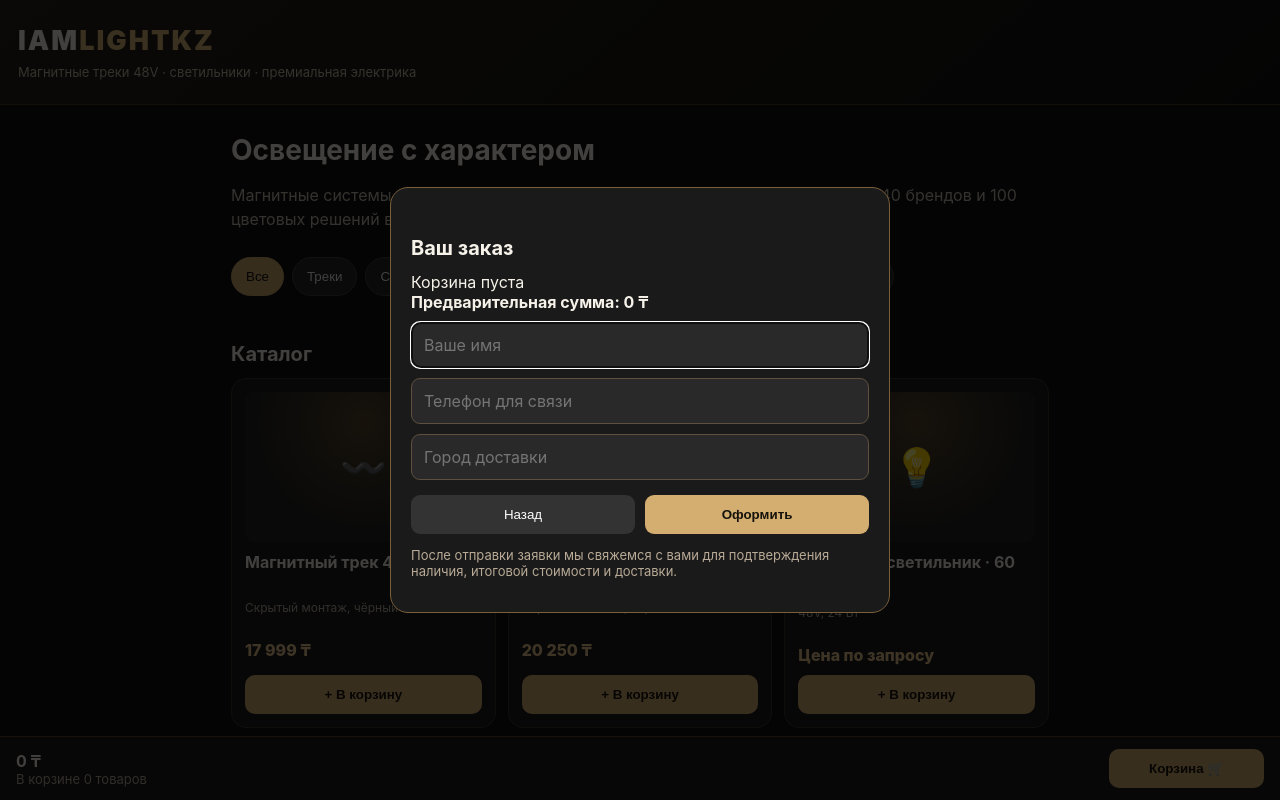
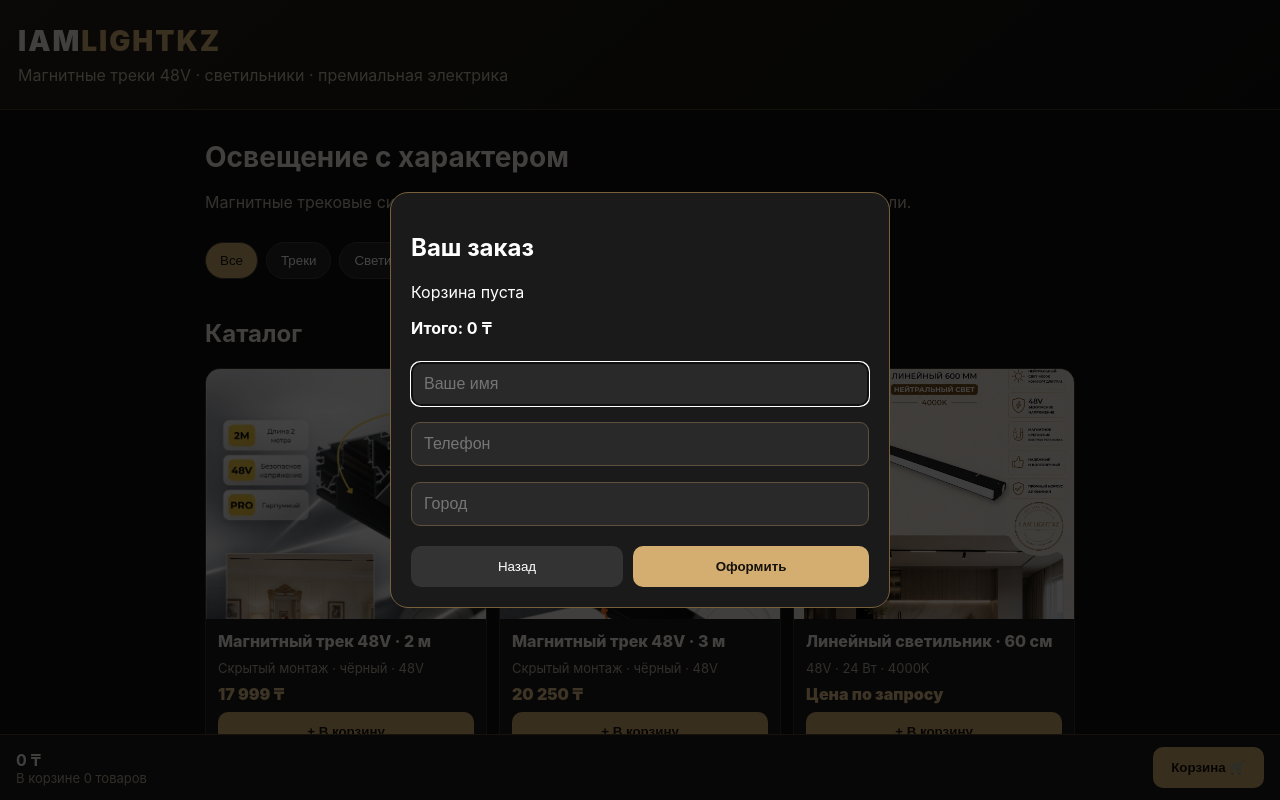
Before and after one commit to iamlightkz/iamlightkz.github.io, a plain HTML site: page index.html in a window 1280 px wide. Both pictures are taken after a click on the button "Корзина 🛒". Shown: the top 800 px of the page. Drawn offline with Linux system fonts and the light colour scheme.

Commit message:
Refactor HTML structure and styles

```diff
--- a/index.html
+++ b/index.html
@@ -4,181 +4,223 @@
 <meta charset="utf-8">
 <meta name="viewport" content="width=device-width,initial-scale=1,viewport-fit=cover">
 <title>IAMLIGHTKZ — магазин освещения</title>
-  <meta name="theme-color" content="#101010">
 
 <style>
 *{box-sizing:border-box}
+
 body{
   margin:0;
   background:#101010;
   color:#f6f2e9;
-      font-family:-apple-system,BlinkMacSystemFont,'Segoe UI',sans-serif
+  font-family:-apple-system,BlinkMacSystemFont,"Segoe UI",sans-serif
 }
+
 header{
   padding:24px 18px;
   background:linear-gradient(140deg,#252019,#101010);
   border-bottom:1px solid #493b24
 }
+
 .brand{
+  font-size:28px;
   font-weight:900;
-      letter-spacing:2px;
-      font-size:27px
+  letter-spacing:2px
 }
+
 .brand span{color:#d7b474}
+
 .tag{
-      color:#c8bda8;
-      font-size:13px;
-      margin-top:7px
+  margin-top:7px;
+  color:#c8bda8
 }
+
 .wrap{
-      max-width:850px;
+  max-width:900px;
   margin:auto;
-      padding:20px 16px 110px
+  padding:20px 15px 120px
 }
-    h1{font-size:28px;margin:8px 0}
-    h2{font-size:20px;margin:28px 0 12px}
-    .intro{color:#c5beb2;line-height:1.5}
+
+h1{
+  font-size:28px;
+  margin:10px 0
+}
+
+.intro{
+  line-height:1.5;
+  color:#c5beb2
+}
+
 .chips{
   display:flex;
   gap:8px;
-      overflow:auto;
-      padding:10px 0 18px
+  overflow-x:auto;
+  padding:12px 0 20px
 }
+
 .chip{
-      white-space:nowrap;
+  border:1px solid #484039;
   background:#242424;
-      color:#eee;
-      border:1px solid #484039;
-      border-radius:22px;
-      padding:11px 14px
+  color:white;
+  padding:10px 14px;
+  border-radius:25px;
+  white-space:nowrap
 }
+
 .chip.active{
-      background:#cba869;
-      color:#111;
-      border-color:#cba869
+  background:#d4ae70;
+  color:#111
 }
+
 .grid{
   display:grid;
-      grid-template-columns:repeat(2,minmax(0,1fr));
+  grid-template-columns:repeat(2,1fr);
   gap:12px
 }
+
 .item{
   background:#1c1c1c;
   border:1px solid #3b342a;
   border-radius:15px;
-      padding:13px;
+  overflow:hidden;
+  display:flex;
+  flex-direction:column
+}
+
+.photo{
+  width:100%;
+  height:190px;
+  object-fit:cover;
+  display:block;
+  background:#222
+}
+
+.info{
+  padding:12px;
   display:flex;
   flex-direction:column;
-      gap:10px
+  gap:8px;
+  flex:1
 }
-    .visual{
-      height:100px;
-      border-radius:10px;
-      background:radial-gradient(circle at 50% 20%,#53432a,#222 65%);
-      display:grid;
-      place-items:center;
-      font-size:38px
+
+.name{
+  font-weight:800;
+  line-height:1.3
 }
-    .name{
-      font-weight:700;
-      line-height:1.35;
-      min-height:38px
+
+.desc{
+  font-size:13px;
+  color:#b9afa0
 }
-    .note{
-      font-size:12px;
-      color:#b9afa0;
-      min-height:30px
-    }
+
 .price{
   color:#e8c58b;
-      font-weight:800
+  font-weight:900
 }
-    .add,.primary{
-      background:#d4ae70;
+
+.add{
+  margin-top:auto;
   border:0;
   border-radius:10px;
   padding:12px;
-      font-weight:800;
-      color:#15110b
+  background:#d4ae70;
+  color:#15110b;
+  font-weight:900
 }
-    .add{margin-top:auto}
+
 .bar{
   position:fixed;
-      bottom:0;
   left:0;
   right:0;
-      padding:12px 16px calc(12px + env(safe-area-inset-bottom));
+  bottom:0;
+  z-index:20;
   background:#191919;
   border-top:1px solid #55442e;
+  padding:12px 16px calc(12px + env(safe-area-inset-bottom));
   display:flex;
   align-items:center;
-      justify-content:space-between;
-      gap:12px
+  justify-content:space-between
 }
-    .bar button{min-width:155px}
+
+.primary{
+  background:#d4ae70;
+  color:#15110b;
+  border:0;
+  border-radius:10px;
+  padding:13px 18px;
+  font-weight:900
+}
+
 .muted{
   color:#b8aa96;
   font-size:13px
 }
+
 dialog{
+  width:min(94vw,500px);
   background:#1a1a1a;
-      color:#f6f2e9;
+  color:white;
   border:1px solid #79603b;
   border-radius:18px;
-      width:min(94vw,500px);
-      max-height:85vh;
   padding:20px
 }
-    dialog::backdrop{background:#000b}
+
+dialog::backdrop{
+  background:#000b
+}
+
 .line{
   display:flex;
   justify-content:space-between;
-      gap:8px;
+  gap:10px;
   padding:10px 0;
   border-bottom:1px solid #333
 }
+
 .qty button{
-      background:#363029;
   border:0;
+  background:#39332b;
   color:white;
-      padding:5px 10px;
-      border-radius:7px
+  border-radius:7px;
+  padding:6px 10px
 }
+
 .field{
-      display:block;
   width:100%;
   padding:12px;
-      margin:10px 0;
+  margin:8px 0;
+  border-radius:9px;
+  border:1px solid #5d503d;
   background:#292929;
   color:white;
-      border:1px solid #5d503d;
-      border-radius:9px;
-      font:inherit
+  font-size:16px
 }
+
 .actions{
   display:flex;
   gap:10px;
-      margin-top:15px
+  margin-top:12px
 }
+
 .actions button{
-      flex:1;
-      padding:12px;
-      border-radius:9px
+  flex:1
 }
+
 .secondary{
+  border:0;
   background:#333;
   color:white;
-      border:0
+  border-radius:10px
 }
+
 .footer{
-      margin:30px 0;
+  margin-top:30px;
   color:#b5a995;
-      font-size:13px;
   line-height:1.6
 }
-    @media(min-width:650px){
+
+@media(min-width:700px){
   .grid{grid-template-columns:repeat(3,1fr)}
-      .visual{height:150px}
+  .photo{height:250px}
 }
 </style>
 </head>
@@ -193,24 +235,26 @@
 </header>
 
 <main class="wrap">
+
 <h1>Освещение с характером</h1>
 
 <p class="intro">
-    Магнитные системы, светильники, блоки питания, розетки и выключатели.
-    Более 40 брендов и 100 цветовых решений в ассортименте.
+Магнитные трековые системы 48V, светильники, блоки питания,
+розетки и выключатели.
 </p>
 
 <div id="filters" class="chips"></div>
 
 <h2>Каталог</h2>
-  <div class="grid" id="products"></div>
 
-  <p class="footer">
+<div id="products" class="grid"></div>
+
+<div class="footer">
 📍 Астана, Expostroy, бутик 326<br>
 📦 Доставка по Казахстану и России<br>
-    Цены в каталоге ориентировочные — подтверждаются при оформлении заказа.
-    Оплата согласовывается с менеджером.
-  </p>
+Цены подтверждаются при оформлении заказа.
+</div>
+
 </main>
 
 <div class="bar">
@@ -224,399 +268,366 @@
   </button>
 </div>
 
-<dialog id="cartDialog">
+<dialog id="cart">
+
 <h2>Ваш заказ</h2>
 
 <div id="cartLines"></div>
 
-  <strong id="cartTotal"></strong>
+<p><strong id="cartTotal"></strong></p>
 
-  <input
-    class="field"
-    id="customer"
-    placeholder="Ваше имя"
-    maxlength="80"
-  >
+<input id="name" class="field" placeholder="Ваше имя">
 
-  <input
-    class="field"
-    id="phone"
-    placeholder="Телефон для связи"
-    maxlength="40"
-  >
+<input id="phone" class="field" placeholder="Телефон">
 
-  <input
-    class="field"
-    id="city"
-    placeholder="Город доставки"
-    maxlength="100"
-  >
+<input id="city" class="field" placeholder="Город">
 
 <div class="actions">
-    <button
-      class="secondary"
-      onclick="document.getElementById('cartDialog').close()"
-    >
+
+<button class="secondary"
+onclick="document.getElementById('cart').close()">
 Назад
 </button>
 
-    <button
-      class="primary"
-      id="orderButton"
-      onclick="order()"
-    >
+<button class="primary" id="sendButton" onclick="sendOrder()">
 Оформить
 </button>
+
 </div>
 
-  <p class="muted">
-    После отправки заявки мы свяжемся с вами для подтверждения наличия,
-    итоговой стоимости и доставки.
-  </p>
 </dialog>
 
 <script>
 
-const WORKER_URL =
-  'https://iamlightkz-orders.islam0100tj.workers.dev/order';
+const WORKER =
+"https://iamlightkz-orders.islam0100tj.workers.dev/order";
 
-const products = [
+const GH =
+"https://raw.githubusercontent.com/iamlightkz/iamlightkz.github.io/main/";
+
+const products=[
+
 {
 id:1,
-    n:'Магнитный трек 48V · 2 м',
-    d:'Скрытый монтаж, чёрный',
-    p:17999,
-    c:'Треки',
-    e:'〰️'
+name:"Магнитный трек 48V · 2 м",
+desc:"Скрытый монтаж · чёрный · 48V",
+price:17999,
+cat:"Треки",
+img:GH+"IMG_6044.jpeg"
 },
+
 {
 id:2,
-    n:'Магнитный трек 48V · 3 м',
-    d:'Скрытый монтаж, чёрный',
-    p:20250,
-    c:'Треки',
-    e:'〰️'
+name:"Магнитный трек 48V · 3 м",
+desc:"Скрытый монтаж · чёрный · 48V",
+price:20250,
+cat:"Треки",
+img:GH+"IMG_6045.jpeg"
 },
+
 {
 id:3,
-    n:'Линейный светильник · 60 см',
-    d:'48V, 24 Вт',
-    p:null,
-    c:'Светильники',
-    e:'💡'
+name:"Линейный светильник · 60 см",
+desc:"48V · 24 Вт · 4000K",
+price:null,
+cat:"Светильники",
+img:GH+"98629223-E29D-4211-9D3F-30BD20257386.jpeg"
 },
+
 {
 id:4,
-    n:'Линейный светильник · 30 см',
-    d:'48V, 12 Вт',
-    p:null,
-    c:'Светильники',
-    e:'💡'
+name:"Линейный светильник · 30 см",
+desc:"48V · 12 Вт · 4000K",
+price:null,
+cat:"Светильники",
+img:GH+"1FA95B0B-A725-45AE-A7DC-335E9A9B1E4D(1).jpeg"
 },
+
 {
 id:5,
-    n:'Блок питания · 200 Вт',
-    d:'48V',
-    p:null,
-    c:'Блоки питания',
-    e:'🔌'
+name:"Блок питания 48V · 200W",
+desc:"Для магнитных трековых систем",
+price:null,
+cat:"Блоки питания",
+img:GH+"IMG_6048.png"
 },
+
 {
 id:6,
-    n:'Блок питания · 300 Вт',
-    d:'48V',
-    p:null,
-    c:'Блоки питания',
-    e:'🔌'
+name:"Блок питания 48V · 300W",
+desc:"Для магнитных трековых систем",
+price:null,
+cat:"Блоки питания",
+img:GH+"IMG_6048.png"
 },
+
 {
 id:7,
-    n:'Премиальные розетки',
-    d:'Более 40 брендов и 100 цветовых решений',
-    p:null,
-    c:'Розетки и выключатели',
-    e:'◻️'
+name:"Готовые комплекты 48V",
+desc:"Подбор комплекта под ваш проект",
+price:null,
+cat:"Комплекты",
+img:GH+"IMG_6047.jpeg"
 },
+
 {
 id:8,
-    n:'Премиальные выключатели',
-    d:'Разные серии, материалы и цвета',
-    p:null,
-    c:'Розетки и выключатели',
-    e:'◻️'
-  },
-  {
-    id:9,
-    n:'Готовые комплекты 48V',
-    d:'Подбор под ваш проект',
-    p:null,
-    c:'Комплекты',
-    e:'✨'
+name:"Комплектация магнитного трека",
+desc:"Трек + заглушки",
+price:null,
+cat:"Комплекты",
+img:GH+"IMG_6046.png"
 }
+
 ];
 
-let filter = 'Все';
-let basket = {};
+let category="Все";
+let basket={};
 
-const fmt = value =>
-  value == null
-    ? 'Цена по запросу'
-    : value.toLocaleString('ru-RU') + ' ₸';
+function money(v){
+  return v==null
+    ?"Цена по запросу"
+    :v.toLocaleString("ru-RU")+" ₸";
+}
 
-const esc = value =>
-  String(value).replace(
-    /[&<>"']/g,
-    ch => ({
-      '&':'&amp;',
-      '<':'&lt;',
-      '>':'&gt;',
-      '"':'&quot;',
-      "'":'&#39;'
-    }[ch])
-  );
+function render(){
 
-function render() {
-  const categories = [
-    'Все',
-    ...new Set(products.map(product => product.c))
+  const categories=[
+    "Все",
+    ...new Set(products.map(p=>p.cat))
   ];
 
-  document.getElementById('filters').innerHTML =
-    categories.map(category => `
+  document.getElementById("filters").innerHTML=
+    categories.map(c=>`
       <button
-        class="chip ${category === filter ? 'active' : ''}"
-        data-filter="${esc(category)}"
+        class="chip ${c===category?"active":""}"
+        onclick="setCategory('${c}')"
       >
-        ${esc(category)}
+        ${c}
       </button>
-    `).join('');
+    `).join("");
 
-  document
-    .querySelectorAll('[data-filter]')
-    .forEach(button => {
-      button.onclick = () => {
-        filter = button.dataset.filter;
-        render();
-      };
-    });
+  document.getElementById("products").innerHTML=
+    products
+    .filter(p=>category==="Все"||p.cat===category)
+    .map(p=>`
 
-  document.getElementById('products').innerHTML =
-    products
-      .filter(product =>
-        filter === 'Все' || product.c === filter
-      )
-      .map(product => `
-        <article class="item">
-          <div class="visual">${product.e}</div>
-          <div class="name">${esc(product.n)}</div>
-          <div class="note">${esc(product.d)}</div>
-          <div class="price">${fmt(product.p)}</div>
+      <div class="item">
+
+        <img
+          class="photo"
+          src="${p.img}"
+          alt="${p.name}"
+        >
+
+        <div class="info">
+
+          <div class="name">
+            ${p.name}
+          </div>
+
+          <div class="desc">
+            ${p.desc}
+          </div>
+
+          <div class="price">
+            ${money(p.price)}
+          </div>
 
           <button
             class="add"
-            data-id="${product.id}"
+            onclick="add(${p.id})"
           >
             + В корзину
           </button>
-        </article>
-      `)
-      .join('');
 
-  document
-    .querySelectorAll('[data-id]')
-    .forEach(button => {
-      button.onclick = () => {
-        const id = Number(button.dataset.id);
+        </div>
 
-        basket[id] =
-          (basket[id] || 0) + 1;
+      </div>
 
-        update();
-      };
-    });
+    `).join("");
 
   update();
 }
 
-function update() {
-  const items =
+function setCategory(c){
+  category=c;
+  render();
+}
+
+function add(id){
+  basket[id]=(basket[id]||0)+1;
+  update();
+}
+
+function update(){
+
+  const entries=
     Object.entries(basket)
-      .filter(([, quantity]) => quantity > 0);
+    .filter(([,q])=>q>0);
 
-  const sum =
-    items.reduce((total, [id, quantity]) => {
-      const product =
-        products.find(product => product.id == id);
+  let sum=0;
+  let count=0;
+  let requestPrice=false;
 
-      return total +
-        (product.p || 0) * quantity;
-    }, 0);
+  entries.forEach(([id,q])=>{
 
-  const hasRequestPrice =
-    items.some(([id]) =>
-      products.find(product => product.id == id).p == null
-    );
+    const p=
+      products.find(x=>x.id==id);
 
-  document.getElementById('total').textContent =
-    fmt(sum) +
-    (hasRequestPrice ? ' + по запросу' : '');
+    count+=q;
 
-  const count =
-    items.reduce(
-      (total, [, quantity]) =>
-        total + quantity,
-      0
-    );
+    if(p.price==null){
+      requestPrice=true;
+    }else{
+      sum+=p.price*q;
+    }
 
-  document.getElementById('count').textContent =
-    `В корзине ${count} товаров`;
+  });
 
-  document.getElementById('cartLines').innerHTML =
-    items.length
-      ? items.map(([id, quantity]) => {
-          const product =
-            products.find(product => product.id == id);
+  document.getElementById("total").textContent=
+    sum.toLocaleString("ru-RU")+" ₸"+
+    (requestPrice?" + по запросу":"");
 
-          return `
+  document.getElementById("count").textContent=
+    "В корзине "+count+" товаров";
+
+  document.getElementById("cartLines").innerHTML=
+    entries.length
+    ?entries.map(([id,q])=>{
+
+      const p=
+        products.find(x=>x.id==id);
+
+      return`
+
       <div class="line">
+
         <div>
-                ${esc(product.n)}
+          ${p.name}
           <div class="muted">
-                  ${fmt(product.p)}
+            ${money(p.price)}
           </div>
         </div>
 
         <div class="qty">
-                <button
-                  data-change="${id}"
-                  data-delta="-1"
-                >
+
+          <button onclick="change(${id},-1)">
           −
           </button>
 
-                ${quantity}
+          ${q}
 
-                <button
-                  data-change="${id}"
-                  data-delta="1"
-                >
+          <button onclick="change(${id},1)">
           +
           </button>
+
         </div>
+
       </div>
+
       `;
-        }).join('')
-      : 'Корзина пуста';
 
-  document
-    .querySelectorAll('[data-change]')
-    .forEach(button => {
-      button.onclick = () => {
-        const id =
-          Number(button.dataset.change);
+    }).join("")
+    :"Корзина пуста";
 
-        basket[id] =
-          Math.max(
+  document.getElementById("cartTotal").textContent=
+    "Итого: "+
+    sum.toLocaleString("ru-RU")+" ₸"+
+    (requestPrice?" + позиции по запросу":"");
+}
+
+function change(id,n){
+  basket[id]=Math.max(
     0,
-            (basket[id] || 0) +
-            Number(button.dataset.delta)
+    (basket[id]||0)+n
   );
 
   update();
-      };
-    });
-
-  document.getElementById('cartTotal').textContent =
-    'Предварительная сумма: ' +
-    fmt(sum) +
-    (hasRequestPrice ? ' + позиции по запросу' : '');
 }
 
-function showCart() {
+function showCart(){
   update();
-  document
-    .getElementById('cartDialog')
-    .showModal();
+  document.getElementById("cart").showModal();
 }
 
-async function order() {
-  const entries =
+async function sendOrder(){
+
+  const entries=
     Object.entries(basket)
-      .filter(([, quantity]) => quantity > 0);
+    .filter(([,q])=>q>0);
 
-  if (!entries.length) {
-    alert('Добавьте товар в корзину');
+  if(!entries.length){
+    alert("Добавьте товар в корзину");
     return;
   }
 
-  const name =
-    document
-      .getElementById('customer')
-      .value
-      .trim();
+  const name=
+    document.getElementById("name")
+    .value.trim();
 
-  const phone =
-    document
-      .getElementById('phone')
-      .value
-      .trim();
+  const phone=
+    document.getElementById("phone")
+    .value.trim();
 
-  const city =
-    document
-      .getElementById('city')
-      .value
-      .trim();
+  const city=
+    document.getElementById("city")
+    .value.trim();
 
-  if (!name || !phone || !city) {
-    alert('Заполните имя, телефон и город');
+  if(!name||!phone||!city){
+    alert("Заполните имя, телефон и город");
     return;
   }
 
-  const items =
-    entries.map(([id, quantity]) => {
-      const product =
-        products.find(product => product.id == id);
+  let sum=0;
+  let request=false;
 
-      return `${product.n} — ${quantity} шт. (${fmt(product.p)})`;
-    }).join('\n');
+  const items=
+    entries.map(([id,q])=>{
 
-  const sum =
-    entries.reduce((total, [id, quantity]) => {
-      const product =
-        products.find(product => product.id == id);
+      const p=
+        products.find(x=>x.id==id);
 
-      return total +
-        (product.p || 0) * quantity;
-    }, 0);
+      if(p.price==null){
+        request=true;
+      }else{
+        sum+=p.price*q;
+      }
 
-  const hasRequestPrice =
-    entries.some(([id]) =>
-      products.find(product => product.id == id).p == null
-    );
+      return
+      p.name+
+      " — "+
+      q+
+      " шт. ("+
+      money(p.price)+
+      ")";
 
-  const total =
-    fmt(sum) +
-    (hasRequestPrice
-      ? ' + позиции по запросу'
-      : '');
+    }).join("\n");
 
-  const button =
-    document.getElementById('orderButton');
+  const total=
+    sum.toLocaleString("ru-RU")+
+    " ₸"+
+    (request
+      ?" + позиции по запросу"
+      :"");
 
-  const oldText = button.textContent;
+  const button=
+    document.getElementById("sendButton");
 
-  button.disabled = true;
-  button.textContent = 'Отправляем...';
+  button.disabled=true;
+  button.textContent="Отправляем...";
 
-  try {
-    const response =
+  try{
+
+    const response=
       await fetch(
-        WORKER_URL,
+        WORKER,
         {
-          method:'POST',
+          method:"POST",
 
           headers:{
-            'Content-Type':'application/json'
+            "Content-Type":
+            "application/json"
           },
 
           body:JSON.stringify({
@@ -629,43 +640,35 @@ async function order() {
         }
       );
 
-    const result =
+    const result=
       await response.json();
 
-    if (!response.ok || !result.ok) {
-      throw new Error(
-        result.error ||
-        'Ошибка отправки заказа'
-      );
+    if(!result.ok){
+      throw new Error();
     }
 
-    document
-      .getElementById('cartDialog')
-      .close();
-
     alert(
-      '✅ Заказ отправлен! Мы свяжемся с вами для подтверждения.'
+      "✅ Заказ отправлен!"
     );
 
-    basket = {};
+    basket={};
 
-    document.getElementById('customer').value = '';
-    document.getElementById('phone').value = '';
-    document.getElementById('city').value = '';
+    document
+      .getElementById("cart")
+      .close();
 
     update();
 
-  } catch (error) {
+  }catch(e){
+
     alert(
-      'Не удалось отправить заказ. Попробуйте ещё раз.'
+      "Ошибка отправки заказа"
     );
 
-    console.error(error);
+  }
 
-  } finally {
-    button.disabled = false;
-    button.textContent = oldText;
-  }
+  button.disabled=false;
+  button.textContent="Оформить";
 }
 
 render();
```
Lines whose indentation alone changed are shown as unchanged.
